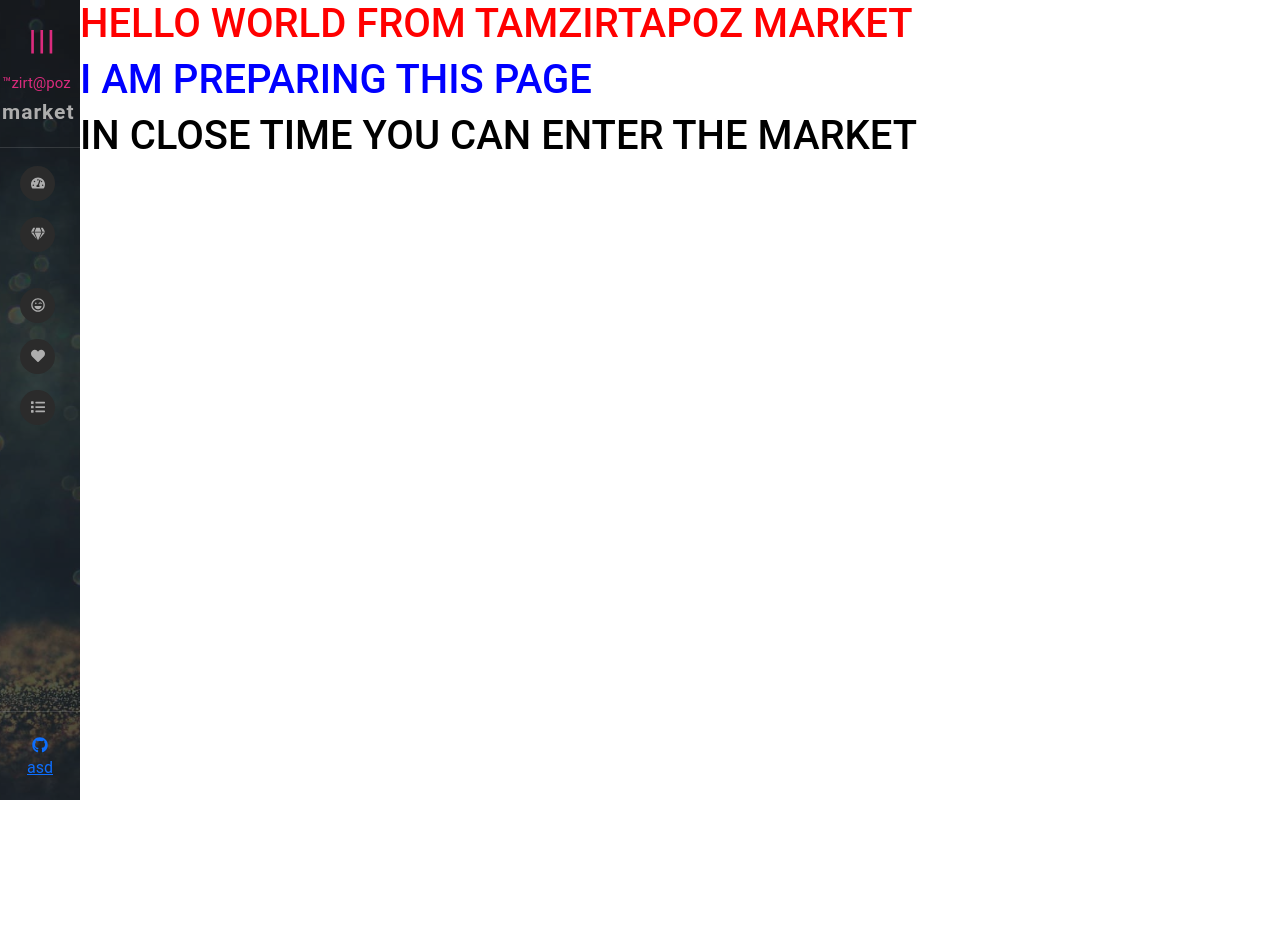
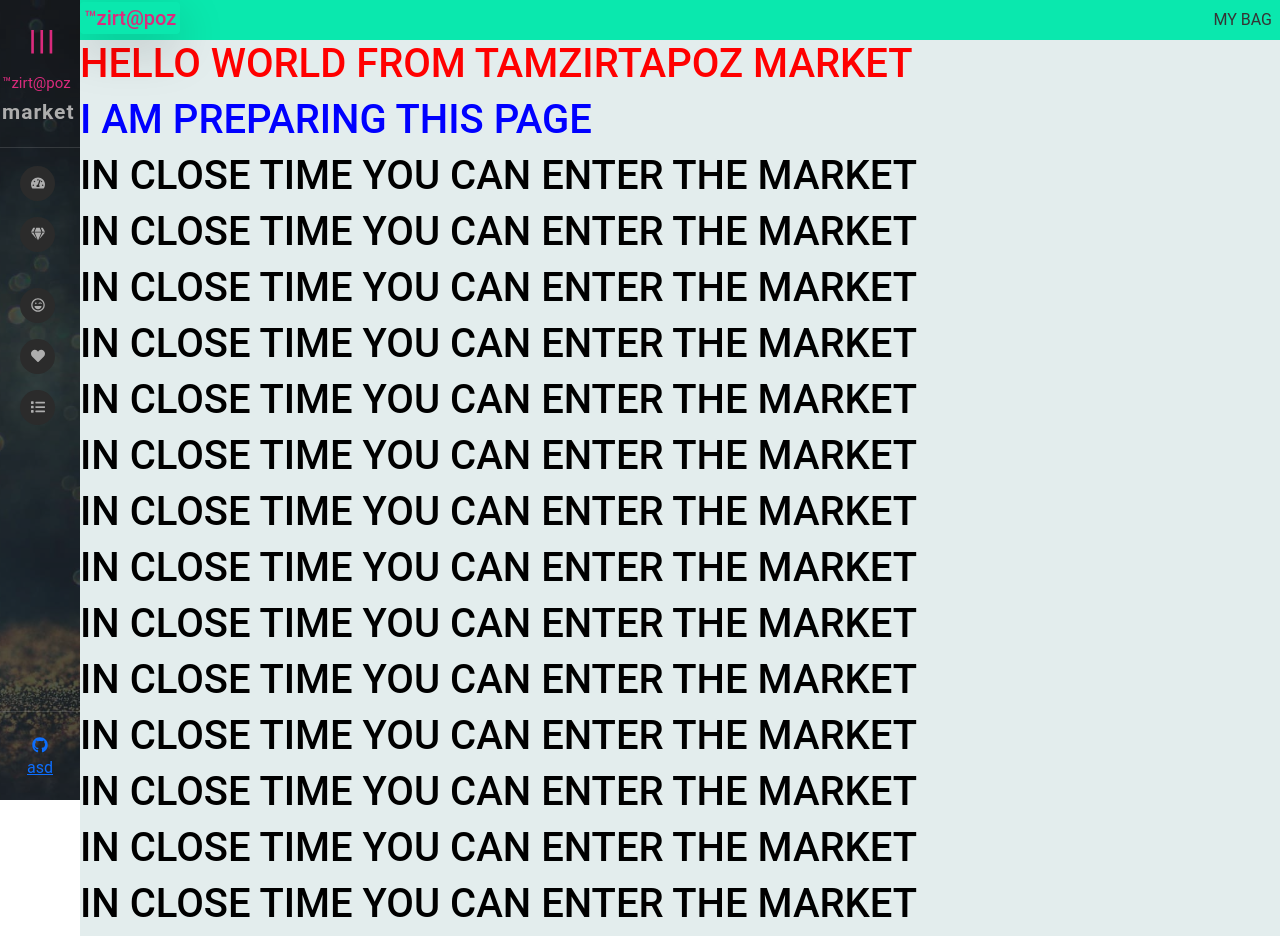
Before and after one commit to gorkmbs/marketPlace-Frontend-React-Redux, a React (Create React App) app: page / in a window 1280 px wide. Before the commit the page ends 800 px from the top, so only its background shows below. Built offline with nearby package versions, Linux system fonts and the light colour scheme.

Commit message:
navbar and sidebar is almast ready, but their positions are ready

```diff
--- a/package.json
+++ b/package.json
@@ -21,7 +21,7 @@
     "web-vitals": "^1.1.2"
   },
   "scripts": {
-    "start": "react-scripts start",
+    "start": "set PORT=8000 && react-scripts start",
     "build": "react-scripts build",
     "test": "react-scripts test",
     "eject": "react-scripts eject"
--- a/src/App.css
+++ b/src/App.css
@@ -1,12 +1,15 @@
 .backside {
   min-height: 100vh;
-  background: rgba(8, 100, 100, 0.2);
+  background: rgba(189, 211, 211, 0.418);
 }
 
 .sidebarPosition {
-  position: absolute;
+  height: 100vh;
+  background-color: black;
 }
-
+.navTextColor {
+  color: rgba(219, 43, 125, 1);
+}
 .rotate90 {
   transform: rotate(360deg);
   transition: 0.5s ease;
--- a/src/App.js
+++ b/src/App.js
@@ -1,25 +1,143 @@
-import React from "react";
+import React, { useState, useEffect } from "react";
 import { BrowserRouter as Router } from "react-router-dom";
 import "bootstrap/dist/css/bootstrap.min.css";
 import "./sidebar.scss";
 import "./App.css";
 import Sidebar from "./components/Sidebar";
 
+import NavbarSide from "./components/NavbarSide";
+
 //const urlServer = "https://tamzirtapoz.herokuapp.com";
 // const urlServer = "http://localhost:5000";
 
 function App() {
+  const [pageYOffset, setPageYOffset] = useState("0px");
+  const [toggleSideBar, setToggleSideBar] = useState(false);
+  const [isBigScreen, setIsBigScreen] = useState(false);
+  const scrolledPage = () => {
+    if (window.innerWidth < 768) {
+      setPageYOffset(30);
+      setIsBigScreen(false);
+    } else {
+      setPageYOffset(window.pageYOffset);
+      setIsBigScreen(true);
+    }
+  };
+
+  useEffect(() => {
+    if (window.innerWidth < 768) {
+      setPageYOffset(30);
+      setIsBigScreen(false);
+    } else {
+      setIsBigScreen(true);
+    }
+    window.addEventListener("resize", scrolledPage);
+    window.addEventListener("scroll", scrolledPage);
+    return () => {
+      window.removeEventListener("scroll", scrolledPage);
+      window.removeEventListener("resize", scrolledPage);
+    };
+  }, []);
+
   return (
     <>
       <Router>
         <div className="app">
-          <Sidebar />
-          <div className="m-0 p-0">
+          <div className="m-0 p-0 sidebarPosition">
+            <div style={{ height: pageYOffset }}></div>
+            <Sidebar
+              toggleSideBar={toggleSideBar}
+              setToggleSideBar={setToggleSideBar}
+            />
+          </div>
+          <div className="p-0 backside container-fluid mainBarPosition">
+            <NavbarSide
+              setToggleSideBar={setToggleSideBar}
+              isBigScreen={isBigScreen}
+            />
             <h1 className="text-left" style={{ zIndex: "1000", color: "red" }}>
               HELLO WORLD FROM TAMZIRTAPOZ MARKET
             </h1>
             <h1 className="text-left" style={{ zIndex: "1000", color: "blue" }}>
               I AM PREPARING THIS PAGE
+            </h1>
+            <h1
+              className="text-left"
+              style={{ zIndex: "1000", color: "black" }}
+            >
+              IN CLOSE TIME YOU CAN ENTER THE MARKET
+            </h1>
+            <h1
+              className="text-left"
+              style={{ zIndex: "1000", color: "black" }}
+            >
+              IN CLOSE TIME YOU CAN ENTER THE MARKET
+            </h1>
+            <h1
+              className="text-left"
+              style={{ zIndex: "1000", color: "black" }}
+            >
+              IN CLOSE TIME YOU CAN ENTER THE MARKET
+            </h1>
+            <h1
+              className="text-left"
+              style={{ zIndex: "1000", color: "black" }}
+            >
+              IN CLOSE TIME YOU CAN ENTER THE MARKET
+            </h1>
+            <h1
+              className="text-left"
+              style={{ zIndex: "1000", color: "black" }}
+            >
+              IN CLOSE TIME YOU CAN ENTER THE MARKET
+            </h1>
+            <h1
+              className="text-left"
+              style={{ zIndex: "1000", color: "black" }}
+            >
+              IN CLOSE TIME YOU CAN ENTER THE MARKET
+            </h1>
+            <h1
+              className="text-left"
+              style={{ zIndex: "1000", color: "black" }}
+            >
+              IN CLOSE TIME YOU CAN ENTER THE MARKET
+            </h1>
+            <h1
+              className="text-left"
+              style={{ zIndex: "1000", color: "black" }}
+            >
+              IN CLOSE TIME YOU CAN ENTER THE MARKET
+            </h1>
+            <h1
+              className="text-left"
+              style={{ zIndex: "1000", color: "black" }}
+            >
+              IN CLOSE TIME YOU CAN ENTER THE MARKET
+            </h1>
+            <h1
+              className="text-left"
+              style={{ zIndex: "1000", color: "black" }}
+            >
+              IN CLOSE TIME YOU CAN ENTER THE MARKET
+            </h1>
+            <h1
+              className="text-left"
+              style={{ zIndex: "1000", color: "black" }}
+            >
+              IN CLOSE TIME YOU CAN ENTER THE MARKET
+            </h1>
+            <h1
+              className="text-left"
+              style={{ zIndex: "1000", color: "black" }}
+            >
+              IN CLOSE TIME YOU CAN ENTER THE MARKET
+            </h1>
+            <h1
+              className="text-left"
+              style={{ zIndex: "1000", color: "black" }}
+            >
+              IN CLOSE TIME YOU CAN ENTER THE MARKET
             </h1>
             <h1
               className="text-left"
--- /dev/null
+++ b/src/components/NavbarSide.js
@@ -0,0 +1,43 @@
+import React from "react";
+import { Link } from "react-router-dom";
+
+const NavbarSide = ({ setToggleSideBar, isBigScreen }) => {
+  return (
+    <>
+      <nav
+        className="navbar d-flex justify-content-between sticky-top p-0 m-0 align-top "
+        style={{ background: "rgba(10,232,174,1)" }}
+      >
+        {isBigScreen ? (
+          <></>
+        ) : (
+          <>
+            {" "}
+            <div className="d-flex justify-content-end align-items-top p-2 m-0">
+              <button
+                className="btn btn-warning m-0 p-0"
+                onClick={() => setToggleSideBar(true)}
+              >
+                MENU
+              </button>
+            </div>
+          </>
+        )}
+
+        <div className="navbar p-0 m-0 d-flex">
+          <Link to="/" className="linkWithoutBlueLine">
+            <h1 className="navbar-brand pl-1 shadow-lg p-1 mb-1 navTextColor rounded">
+              ™zirt@poz
+            </h1>
+          </Link>
+        </div>
+
+        <div className="d-flex justify-content-end align-items-top p-2 m-0">
+          MY BAG
+        </div>
+      </nav>
+    </>
+  );
+};
+
+export default NavbarSide;
--- a/src/components/Sidebar.js
+++ b/src/components/Sidebar.js
@@ -20,15 +20,15 @@ import {
   FaHeart,
 } from "react-icons/fa";
 
-const Sidebar = () => {
+const Sidebar = ({ toggleSideBar, setToggleSideBar }) => {
   const [showSideBar, setShowSideBar] = useState(false);
-  const [toggleSideBar, setToggleSideBar] = useState(true);
 
   const handleOpenSideBar = () => {
     setShowSideBar(!showSideBar);
   };
   const handleToggleSideBar = (value) => {
     setToggleSideBar(value);
+    setShowSideBar(false);
   };
 
   return (
--- a/src/sidebar.scss
+++ b/src/sidebar.scss
@@ -32,7 +32,7 @@ body {
 }
 
 .app {
-  height: 100%;
+  min-height: 100%;
   display: flex;
   position: relative;
 
@@ -82,48 +82,11 @@ body {
     }
   }
 
-  &.rtl {
-    direction: rtl;
-    text-align: right;
-
-    header {
-      h1 {
-        transform: translateX(20px);
-      }
-    }
-    .block {
-      direction: rtl;
-      > span {
-        margin-left: 0;
-        margin-right: 10px;
-      }
-    }
-    .sidebar-btn-wrapper {
-      .sidebar-btn {
-        span {
-          margin-left: 0;
-          margin-right: 5px;
-        }
-      }
-    }
-  }
-
   @media (max-width: 767.98px) {
     overflow-x: hidden;
     header {
       h1 {
         font-size: 24px;
-      }
-    }
-  }
-  @media (max-width: $breakpoint-md) {
-    .btn-toggle {
-      display: flex;
-    }
-
-    &.rtl {
-      .btn-toggle {
-        margin-left: auto;
       }
     }
   }
```
